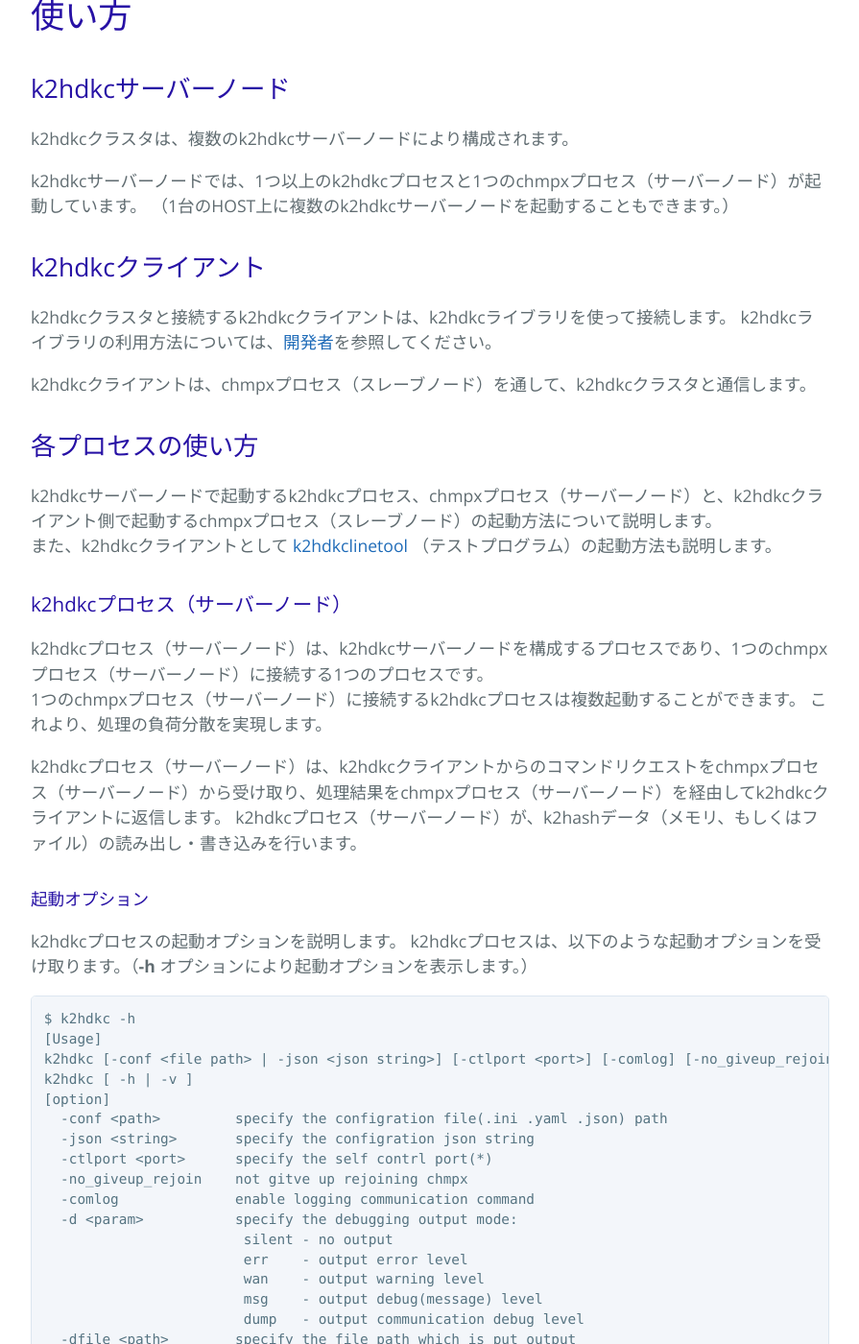
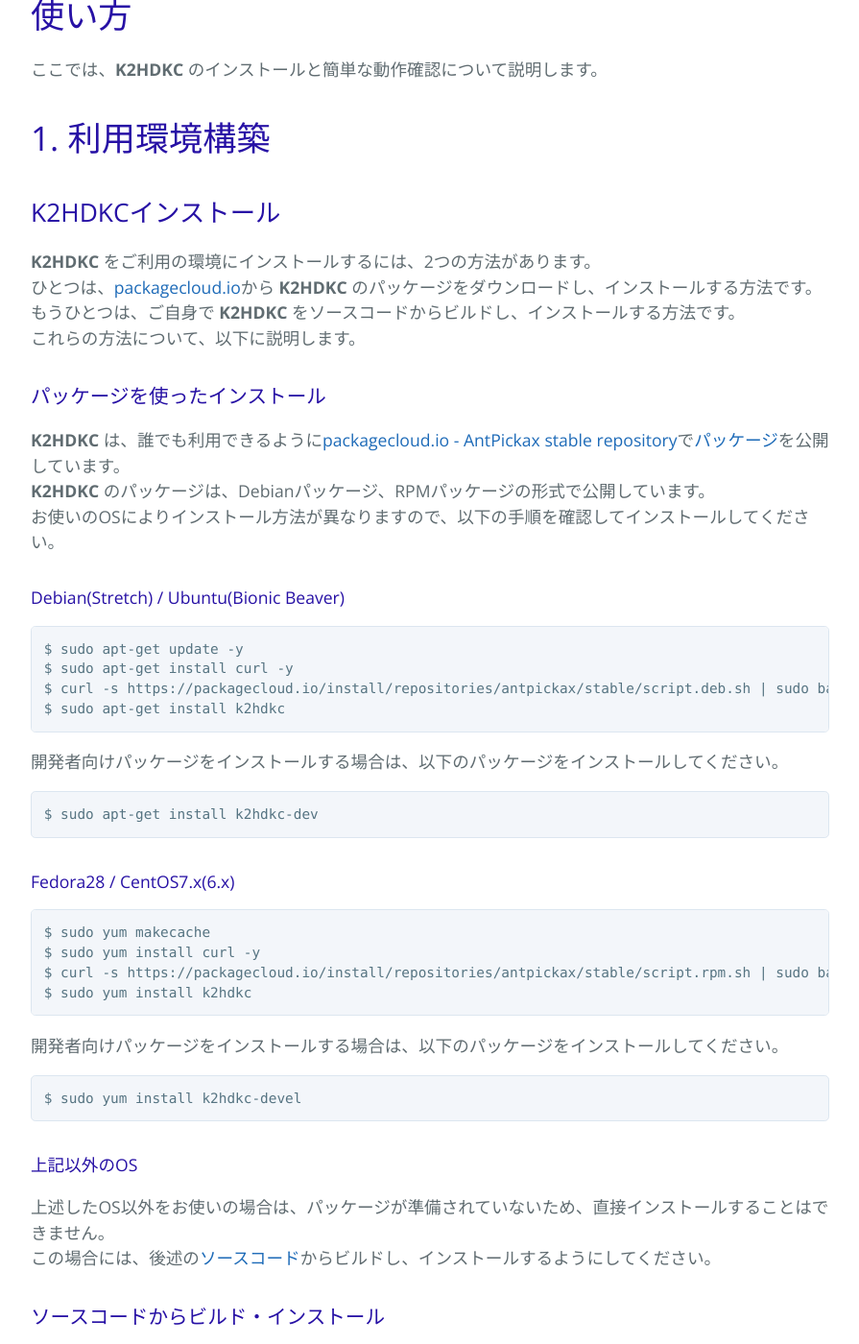
Before and after one commit to yahoojapan/k2hdkc, a Jekyll site: the page built from usageja.md, in a window 1280 px wide and 1400 px high, scrolled down 282 px. Shown: the whole window at 96% size, without its empty margins (192-1087 px from the left). Built offline with Jekyll 4.4.1, drawn with Linux system fonts in a browser that asks for light colours; some of the changed text lies outside the part shown.

Commit message:
Updated usage page for using packaging

````diff
--- a/usageja.md
+++ b/usageja.md
@@ -14,6 +14,53 @@
 ---
 
 # 使い方
+ここでは、**K2HDKC** のインストールと簡単な動作確認について説明します。
+
+# 1. 利用環境構築
+
+## K2HDKCインストール
+**K2HDKC** をご利用の環境にインストールするには、2つの方法があります。
+ひとつは、[packagecloud.io](https://packagecloud.io/)から **K2HDKC** のパッケージをダウンロードし、インストールする方法です。
+もうひとつは、ご自身で **K2HDKC** をソースコードからビルドし、インストールする方法です。
+これらの方法について、以下に説明します。
+
+### パッケージを使ったインストール
+**K2HDKC** は、誰でも利用できるように[packagecloud.io - AntPickax stable repository](https://packagecloud.io/antpickax/stable/)で[パッケージ](https://packagecloud.io/app/antpickax/stable/search?q=k2hdkc)を公開しています。
+**K2HDKC** のパッケージは、Debianパッケージ、RPMパッケージの形式で公開しています。
+お使いのOSによりインストール方法が異なりますので、以下の手順を確認してインストールしてください。
+
+#### Debian(Stretch) / Ubuntu(Bionic Beaver)
+```
+$ sudo apt-get update -y
+$ sudo apt-get install curl -y
+$ curl -s https://packagecloud.io/install/repositories/antpickax/stable/script.deb.sh | sudo bash
+$ sudo apt-get install k2hdkc
+```
+開発者向けパッケージをインストールする場合は、以下のパッケージをインストールしてください。
+```
+$ sudo apt-get install k2hdkc-dev
+```
+
+#### Fedora28 / CentOS7.x(6.x)
+```
+$ sudo yum makecache
+$ sudo yum install curl -y
+$ curl -s https://packagecloud.io/install/repositories/antpickax/stable/script.rpm.sh | sudo bash
+$ sudo yum install k2hdkc
+```
+開発者向けパッケージをインストールする場合は、以下のパッケージをインストールしてください。
+```
+$ sudo yum install k2hdkc-devel
+```
+
+#### 上記以外のOS
+上述したOS以外をお使いの場合は、パッケージが準備されていないため、直接インストールすることはできません。
+この場合には、後述の[ソースコード](https://github.com/yahoojapan/k2hdkc)からビルドし、インストールするようにしてください。
+
+### ソースコードからビルド・インストール
+**K2HDKC** を[ソースコード](https://github.com/yahoojapan/k2hdkc)からビルドし、インストールする方法は、[ビルド](https://k2hdkc.antpick.ax/buildja.html)を参照してください。
+
+# 2. 動作確認
 ## k2hdkcサーバーノード
 k2hdkcクラスタは、複数のk2hdkcサーバーノードにより構成されます。
 
````
Also changed, not shown: usage.md (+44 -0 lines).
